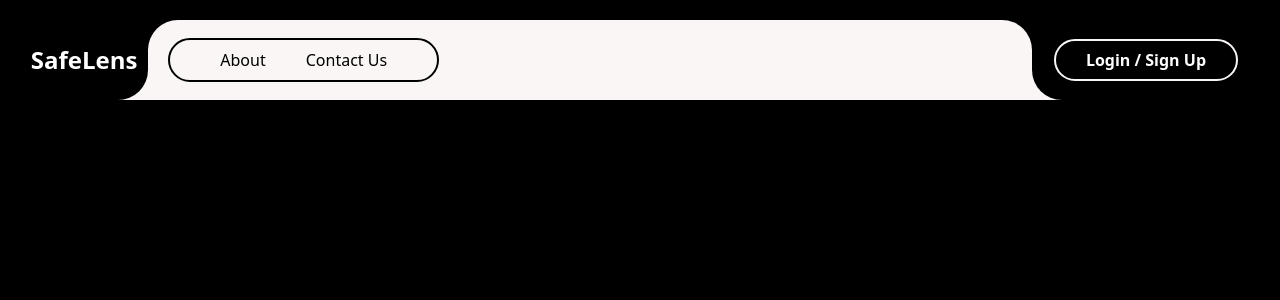
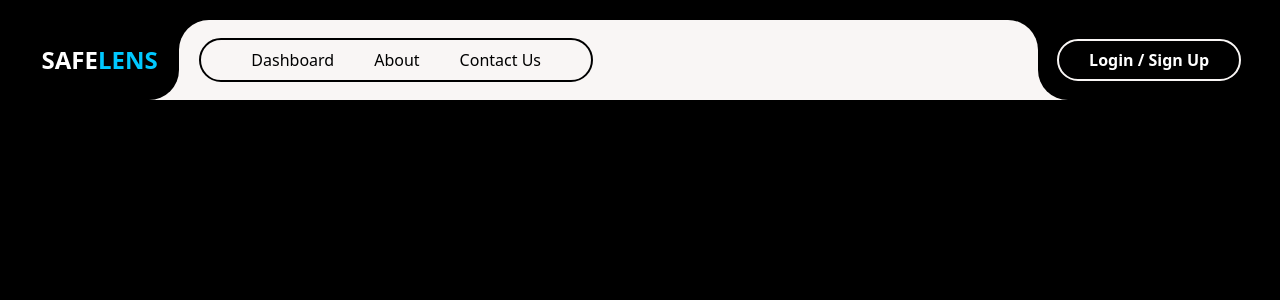
Before and after one commit to krishnenduroy52/RJPOLICE_HACK_326_AlphaCoders_6, a React (Vite) app in the folder Frontend/: page /admin/dashboard in a window 1280 px wide. Shown: the top 300 px of the page. Built offline with nearby package versions, Linux system fonts and the light colour scheme; no server answers.

Commit message:
admin & user dashboard added

```diff
--- a/Frontend/src/App.jsx
+++ b/Frontend/src/App.jsx
@@ -15,6 +15,10 @@ import CameraUser from "./page/CameraUser";
 import CameraAdmin from "./page/CameraAdmin";
 import Error from "./page/Error";
 import DetailsForm from "./page/userDetails/DetailsForm";
+
+// dashboard
+import UserDashboard from "./page/dashboard/UserDashboard";
+import AdminDashboard from "./page/dashboard/AdminDashboard";
 
 function App() {
   const [isAdmin, setIsAdmin] = useState(
@@ -88,10 +92,12 @@ function App() {
           <Route path="/user/camera" element={<CameraUser />} />
           <Route path="/admin/view/cctv" element={<CameraAdmin />} />
           {isAdmin ? (
-            <Route path="/admin/control" element={<Map />} />
+            <Route path="/admin/dashboard" element={<AdminDashboard />} />
           ) : (
-            <Route path="/map" element={<Error />} />
+            <Route path="/user/dashboard" element={<UserDashboard />} />
           )}
+
+          {/* Auth */}
           <Route path="/auth/signin" element={<SignIn />} />
         </Routes>
       </Router>
--- a/Frontend/src/components/Navbar/Navbar.jsx
+++ b/Frontend/src/components/Navbar/Navbar.jsx
@@ -15,16 +15,22 @@ const Navbar = () => {
     <header className={styles.header}>
       <div className={styles.logo}>
         <div>
-          <Link to="/">SafeLens</Link>
+          <Link to="/">
+            SAFE<span style={{ color: "#00c8ff" }}>LENS</span>
+          </Link>
         </div>
       </div>
       <div className={styles.nav_wrapper}>
         <div className={styles.nav}>
           {isAdmin ? (
             <li>
-              <Link to="/admin/control">Admin</Link>
+              <Link to="/admin/dashboard">Admin</Link>
             </li>
-          ) : null}
+          ) : (
+            <li>
+              <Link to="/user/dashboard">Dashboard</Link>
+            </li>
+          )}
           <li>
             <Link to="/about-us">About</Link>
           </li>
--- a/Frontend/src/components/Navbar/Navbar.module.css
+++ b/Frontend/src/components/Navbar/Navbar.module.css
@@ -13,10 +13,10 @@
 .logo {
   background-color: #f9f6f5;
   height: 80px;
-    width: 180px;
+  width: 230px;
   line-height: 80px;
   font-size: 1.5rem;
-    font-weight: 600;
+  font-weight: 800;
   text-align: center;
 }
 
@@ -55,7 +55,7 @@
   transition: width 0.3s ease-in-out;
 }
 
-.nav > li > a:hover::after  {
+.nav > li > a:hover::after {
   content: "";
   display: block;
   height: 1.5px;
@@ -109,5 +109,5 @@
   margin-left: 20px;
   padding: 8px 30px;
   border: 2px solid #000;
-    border-radius: 30px 30px ;
+  border-radius: 30px 30px;
 }
--- /dev/null
+++ b/Frontend/src/page/dashboard/AdminDashboard.jsx
@@ -0,0 +1,7 @@
+import React from "react";
+
+const AdminDashboard = () => {
+  return <div>adminDashboard</div>;
+};
+
+export default AdminDashboard;
--- /dev/null
+++ b/Frontend/src/page/dashboard/UserDashboard.jsx
@@ -0,0 +1,7 @@
+import React from "react";
+
+const UserDashboard = () => {
+  return <div>userDashboard</div>;
+};
+
+export default UserDashboard;
```
Lines whose indentation alone changed are shown as unchanged.
